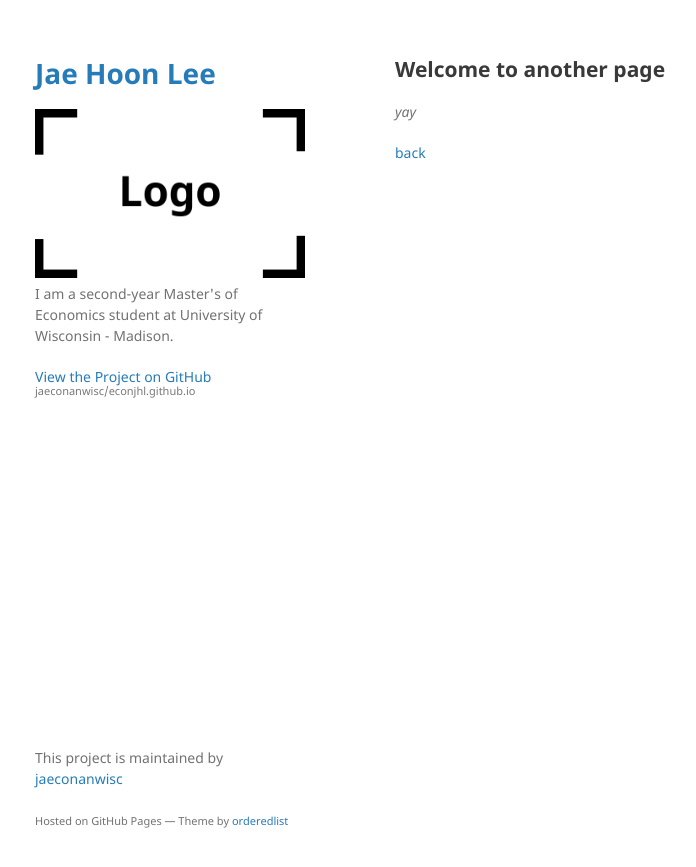
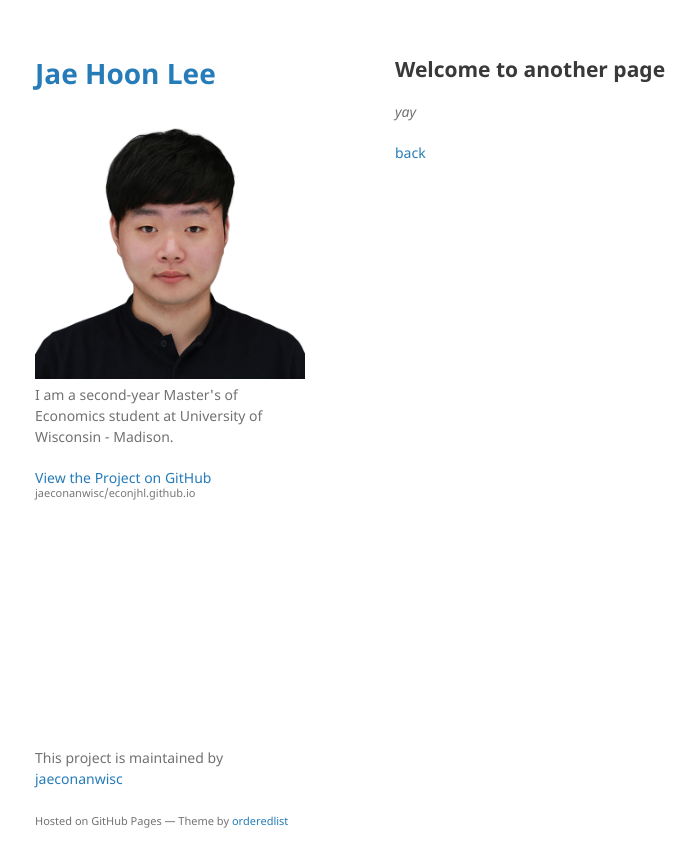
Before and after one commit to jaeconanwisc/econjhl.github.io, a Jekyll site: the page built from another-page.md, in a window 1280 px wide. Shown: the top 867 px of the page, without its empty margins (175-871 px from the left). Built offline with Jekyll 4.4.1, drawn with Linux system fonts in a browser that asks for light colours; our own code applies the rules of GitHub Pages for plain Markdown files.

Commit message:
Update _config.yml

```diff
--- a/_config.yml
+++ b/_config.yml
@@ -1,5 +1,5 @@
 title: Jae Hoon Lee
-logo: /assets/img/logo.png
+logo: /assets/img/pic.jpg
 description: I am a second-year Master's of Economics student at University of Wisconsin - Madison.
 show_downloads: false
 google_analytics:
```
